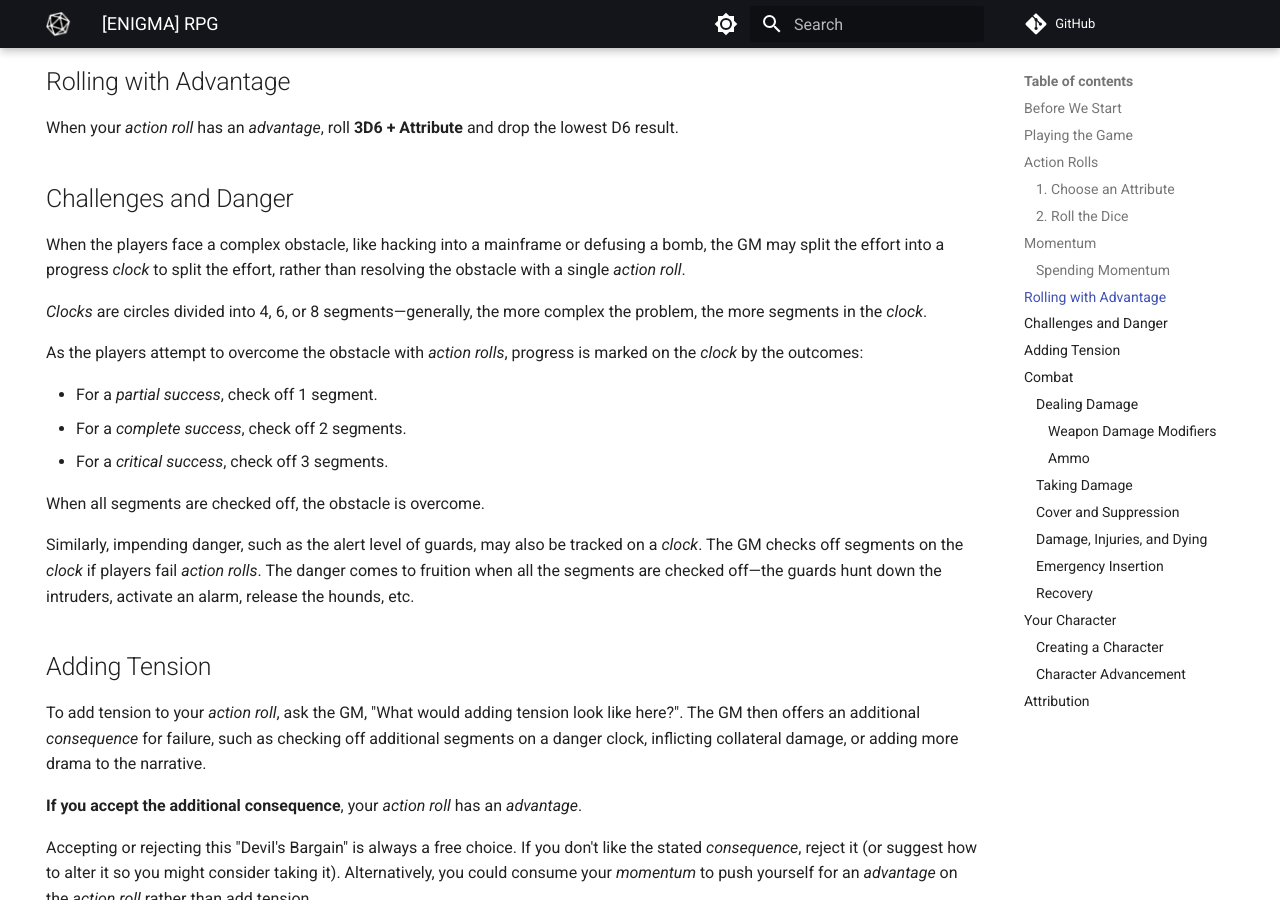
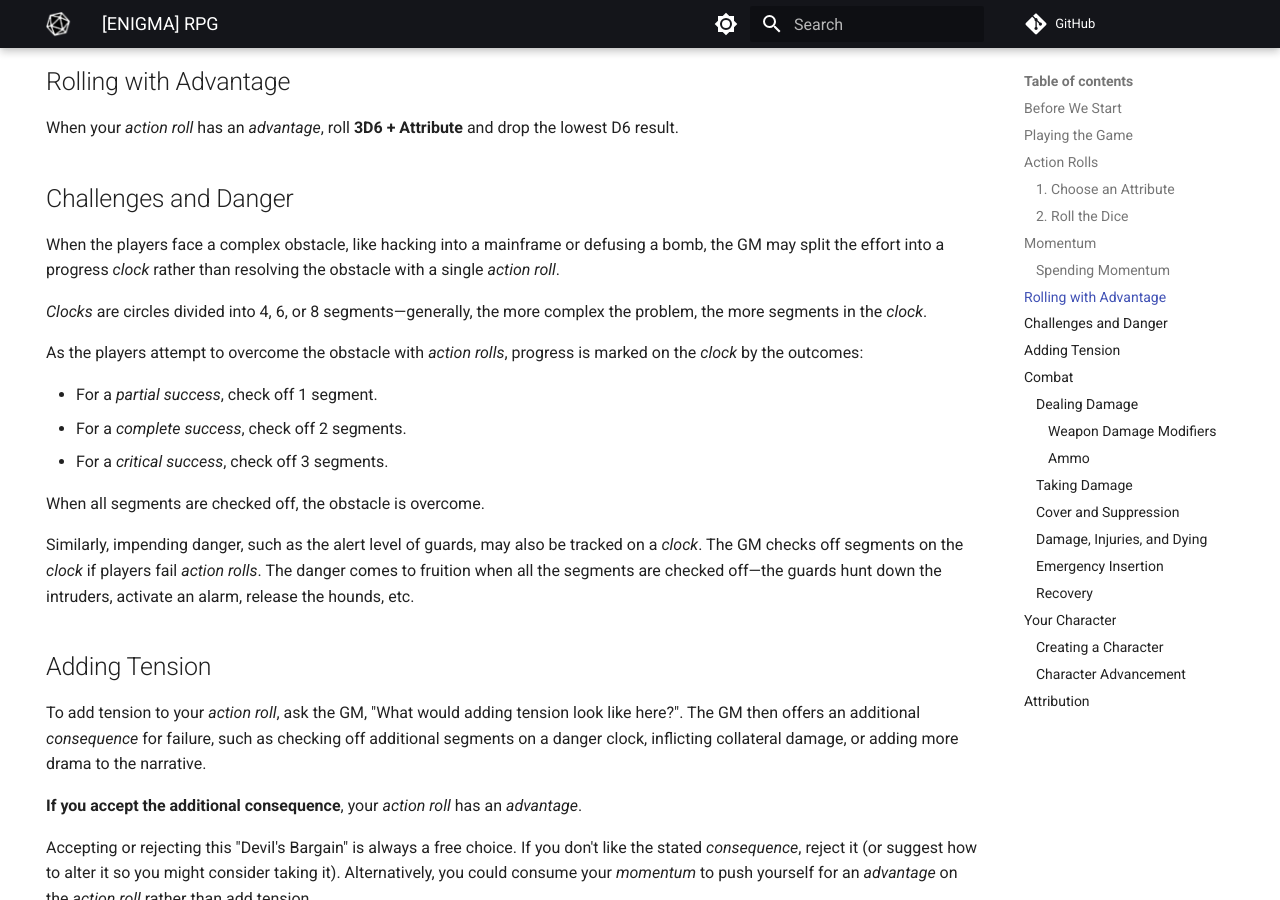
Before and after one commit to joemoose/psiops, an MkDocs documentation site: the page built from docs/index.md, in a window 1280 px wide and 900 px high, scrolled down 2318 px. Built offline with MkDocs 1.6.1 and Material for MkDocs 9.7.7, drawn with Linux system fonts in a browser that asks for light colours; comment, search, counter and statistics services are not loaded.

Commit message:
Update index.md

```diff
--- a/docs/index.md
+++ b/docs/index.md
@@ -83,7 +83,7 @@ When your *action roll* has an *advantage*, roll **3D6 + Attribute** and drop th
 
 ## Challenges and Danger
 
-When the players face a complex obstacle, like hacking into a mainframe or defusing a bomb, the GM may split the effort into a progress *clock* to split the effort, rather than resolving the obstacle with a single *action roll*.
+When the players face a complex obstacle, like hacking into a mainframe or defusing a bomb, the GM may split the effort into a progress *clock* rather than resolving the obstacle with a single *action roll*.
 
 *Clocks* are circles divided into 4, 6, or 8 segments—generally, the more complex the problem, the more segments in the *clock*.
 
```
